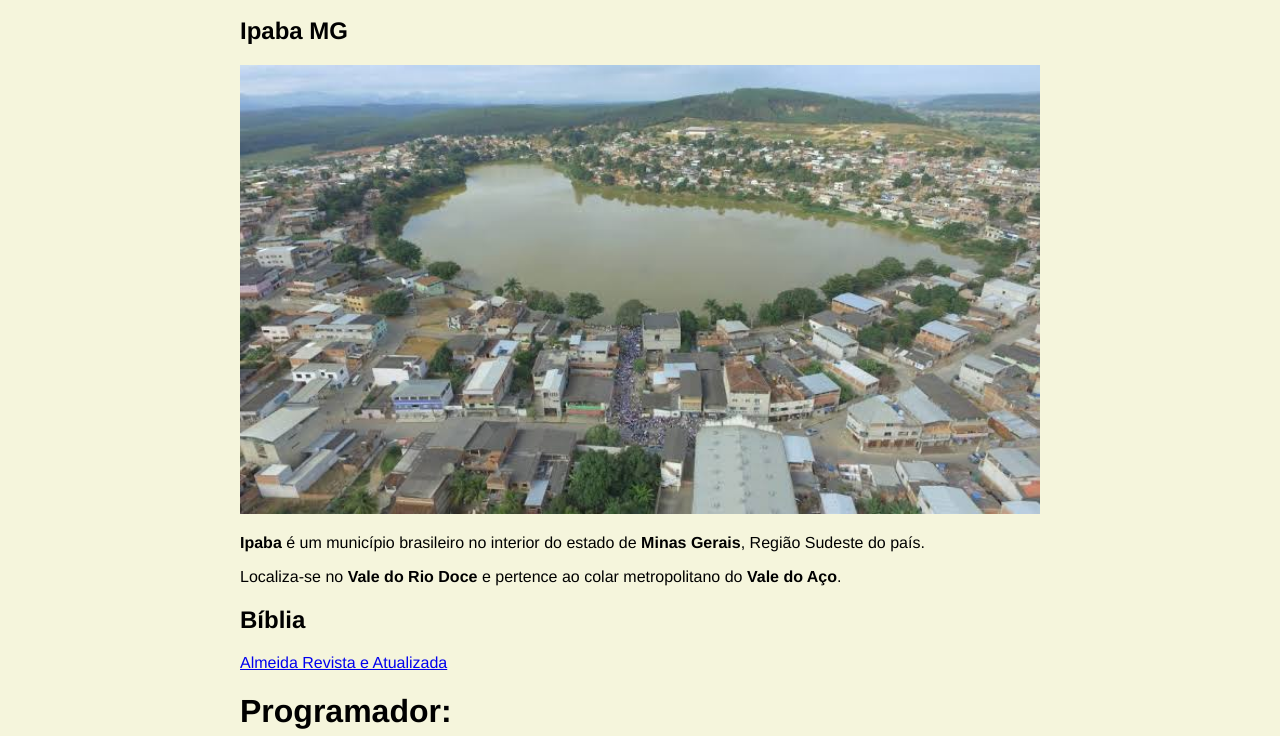
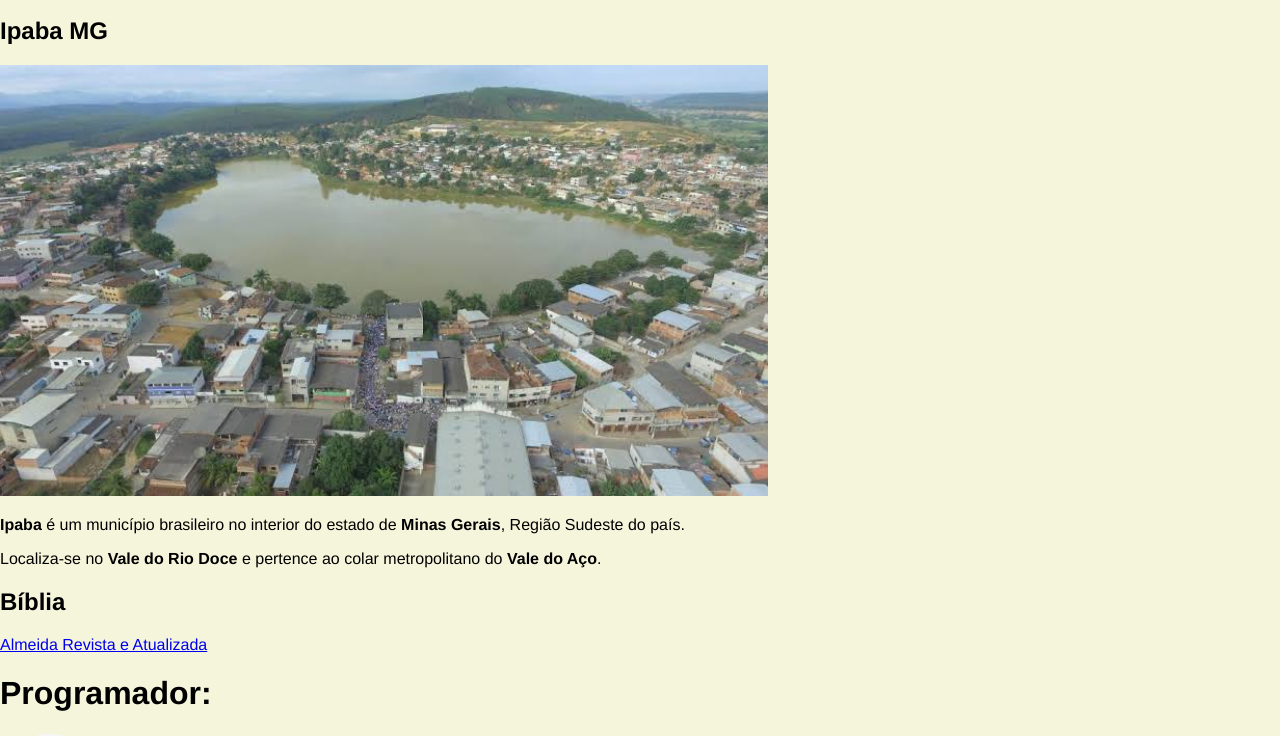
Before and after one commit to lazarojsh/Ipaba-na-fe-biblia-online, a plain HTML site: page index.html in a window 1280 px wide. Shown: the part 139-875 px from the top of the page. Drawn offline with Linux system fonts and the light colour scheme; a script that the page names is missing.

Commit message:
Ipaba na fé

```diff
--- a/style.css
+++ b/style.css
@@ -5,8 +5,10 @@ body {
     box-shadow: 12px;
     font-family: 'Franklin Gothic Medium', 'Arial Narrow', Arial, sans-serif;
     color: black;
-    min-width: 320px;
-    max-width:800px ;
+    /*min-width: 320px;
+    max-width:800px ;*/
+    min-width: 100%;
+    max-width: 100%;
     margin: auto;
 }
 header {
@@ -32,8 +34,8 @@ background:white ; /*cor de fundo do botão input search*/
 color: black; /*Cor da letra do botão buscar*/
 }
 img#fotoipaba {
-    width: 100%;
-    height: 100%;
+    width: 60%;
+    height: 60%;
 }
 img#fotopng {
 width: 100px;
```
